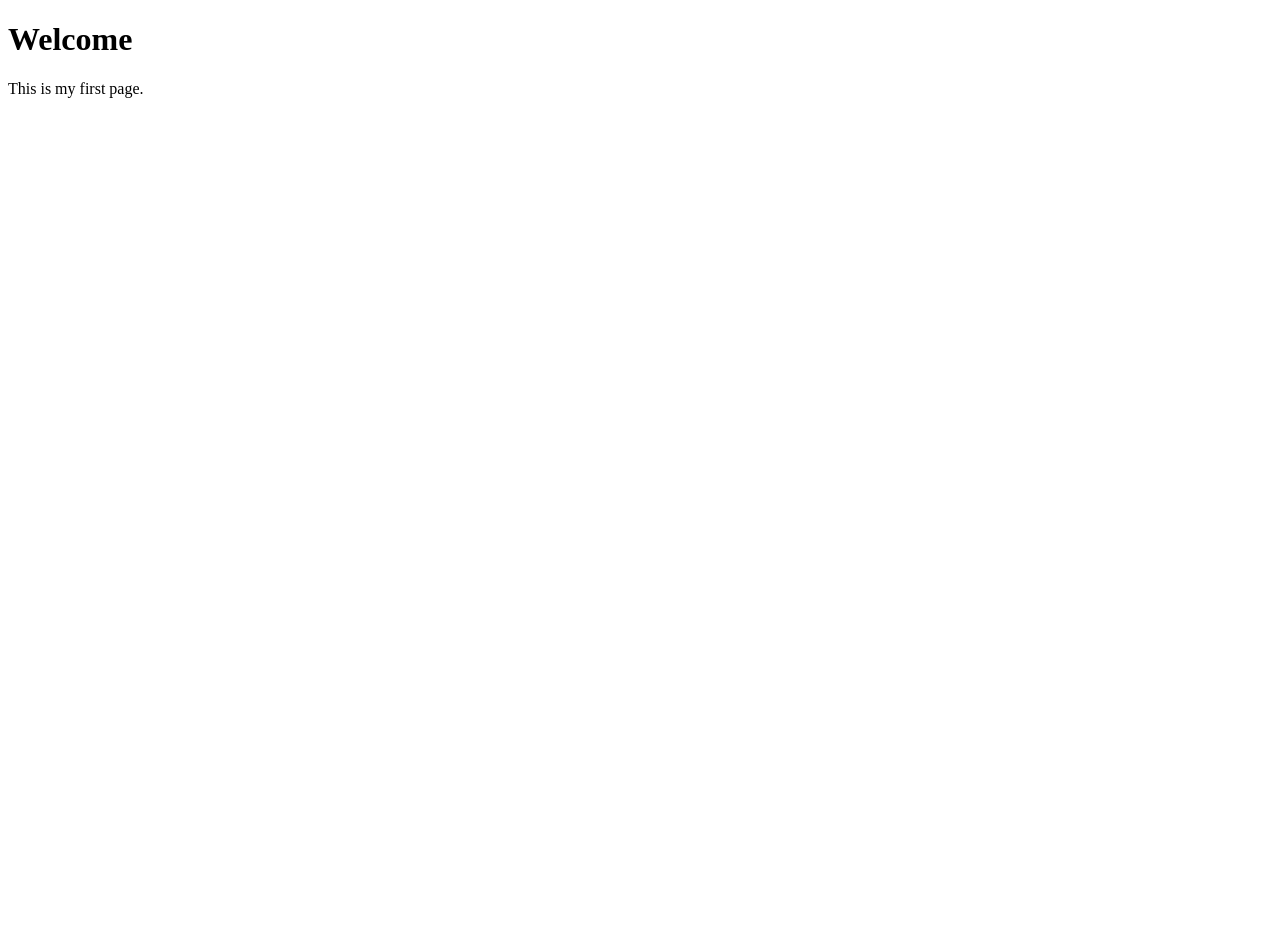
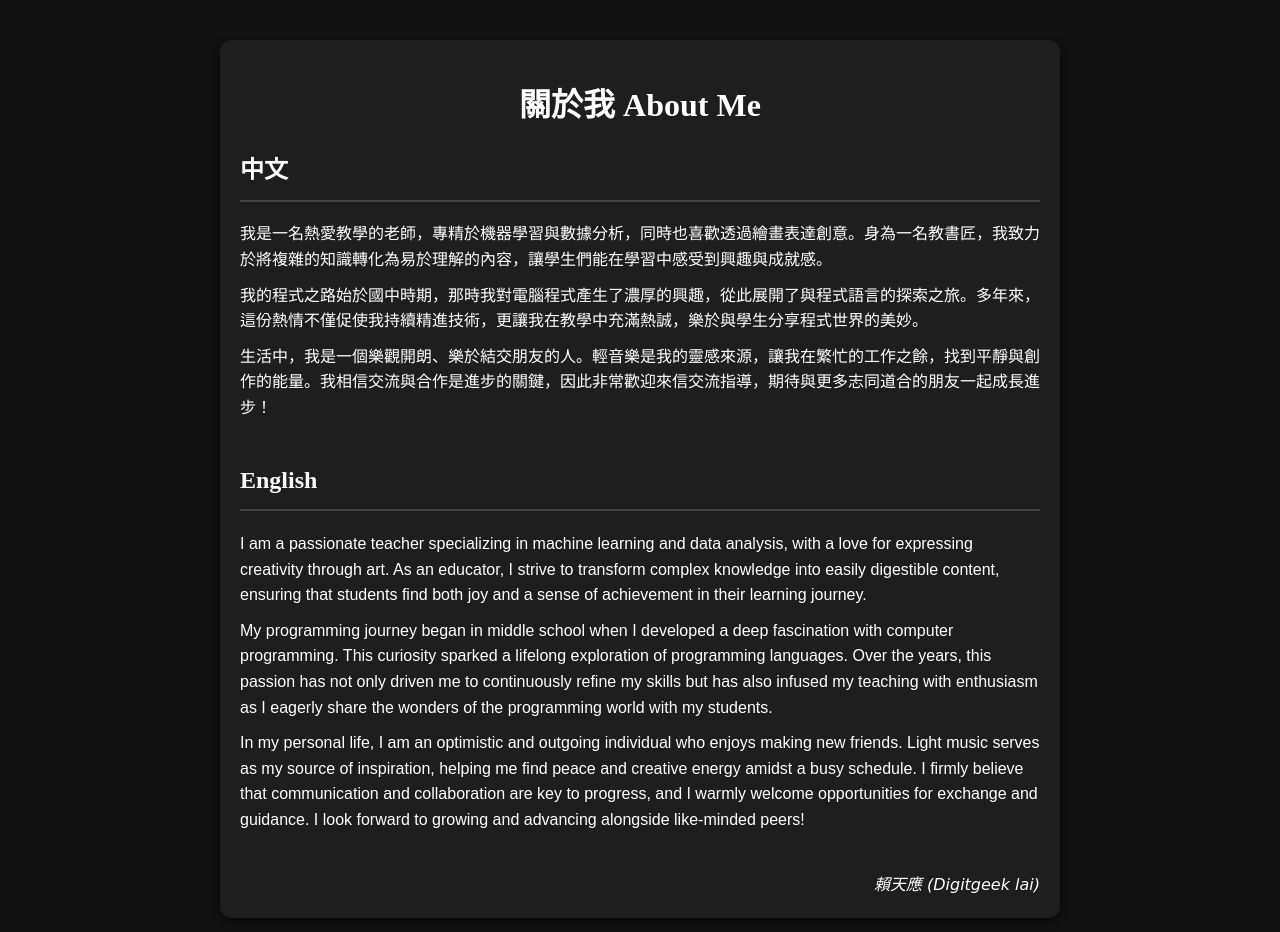
Before and after one commit to Digitgeek5Lai/digitgeek5lai.github.io, a plain HTML site: page index.html in a window 1280 px wide. Before the commit the page ends 800 px from the top, so only its background shows below. Drawn offline with Linux system fonts and the light colour scheme.

Commit message:
W.Point website

```diff
--- a/index.html
+++ b/index.html
@@ -1,11 +1,82 @@
 <!DOCTYPE html>
-<html>
- <head>
-  <title>Home</title>
- </head>
+<html lang="en">
+<head>
+  <meta charset="UTF-8">
+  <meta name="viewport" content="width=device-width, initial-scale=1.0">
+  <meta name="keywords" content="創作,開發,賴天應,Digitgeek,賴老師課後研習營,電腦教學,Python,機器學習,數據分析,WPonit,W.Point,">
+  <meta name="description" content="I am a passionate teacher specializing in machine learning and data analysis。">
+  <title>關於我 | About Me</title>
+  <style>
+    body {
+      background-color: #121212;
+      color: #ffffff;
+      font-family: "Microsoft JhengHei", Arial, sans-serif;
+      margin: 0;
+      padding: 0;
+      line-height: 1.6;
+    }
 
- <body>
-  <h1>Welcome</h1>
-  <p>This is my first page.</p>
- </body>
+    h1 {
+      text-align: center;
+      margin: 20px 0;
+      font-family: "Microsoft JhengHei", serif;
+    }
+
+    .container {
+      max-width: 800px;
+      margin: 40px auto;
+      padding: 20px;
+      background-color: #1e1e1e;
+      border-radius: 12px;
+      box-shadow: 0 4px 10px rgba(0, 0, 0, 0.5);
+    }
+
+    .section {
+      margin-bottom: 40px;
+    }
+
+    .section h2 {
+      border-bottom: 2px solid #444;
+      padding-bottom: 10px;
+      font-family: "Microsoft JhengHei", serif;
+    }
+
+    .section p {
+      margin: 10px 0;
+      font-family: "Arial", sans-serif;
+    }
+
+    .chinese p {
+      font-family: "Microsoft JhengHei", sans-serif;
+    }
+
+    .signature {
+      text-align: right;
+      font-style: italic;
+      margin-top: 40px;
+      font-family: "Microsoft JhengHei", cursive;
+    }
+  </style>
+</head>
+<body>
+  <div class="container">
+    <h1>關於我 About Me</h1>
+
+    <div class="section chinese">
+      <h2>中文</h2>
+      <p>我是一名熱愛教學的老師，專精於機器學習與數據分析，同時也喜歡透過繪畫表達創意。身為一名教書匠，我致力於將複雜的知識轉化為易於理解的內容，讓學生們能在學習中感受到興趣與成就感。</p>
+      <p>我的程式之路始於國中時期，那時我對電腦程式產生了濃厚的興趣，從此展開了與程式語言的探索之旅。多年來，這份熱情不僅促使我持續精進技術，更讓我在教學中充滿熱誠，樂於與學生分享程式世界的美妙。</p>
+      <p>生活中，我是一個樂觀開朗、樂於結交朋友的人。輕音樂是我的靈感來源，讓我在繁忙的工作之餘，找到平靜與創作的能量。我相信交流與合作是進步的關鍵，因此非常歡迎來信交流指導，期待與更多志同道合的朋友一起成長進步！</p>
+    </div>
+
+    <div class="section">
+      <h2>English</h2>
+      <p>I am a passionate teacher specializing in machine learning and data analysis, with a love for expressing creativity through art. As an educator, I strive to transform complex knowledge into easily digestible content, ensuring that students find both joy and a sense of achievement in their learning journey.</p>
+      <p>My programming journey began in middle school when I developed a deep fascination with computer programming. This curiosity sparked a lifelong exploration of programming languages. Over the years, this passion has not only driven me to continuously refine my skills but has also infused my teaching with enthusiasm as I eagerly share the wonders of the programming world with my students.</p>
+      <p>In my personal life, I am an optimistic and outgoing individual who enjoys making new friends. Light music serves as my source of inspiration, helping me find peace and creative energy amidst a busy schedule. I firmly believe that communication and collaboration are key to progress, and I warmly welcome opportunities for exchange and guidance. I look forward to growing and advancing alongside like-minded peers!</p>
+    </div>
+
+    <div class="signature">賴天應 (Digitgeek lai)</div>
+  </div>
+</body>
 </html>
```
